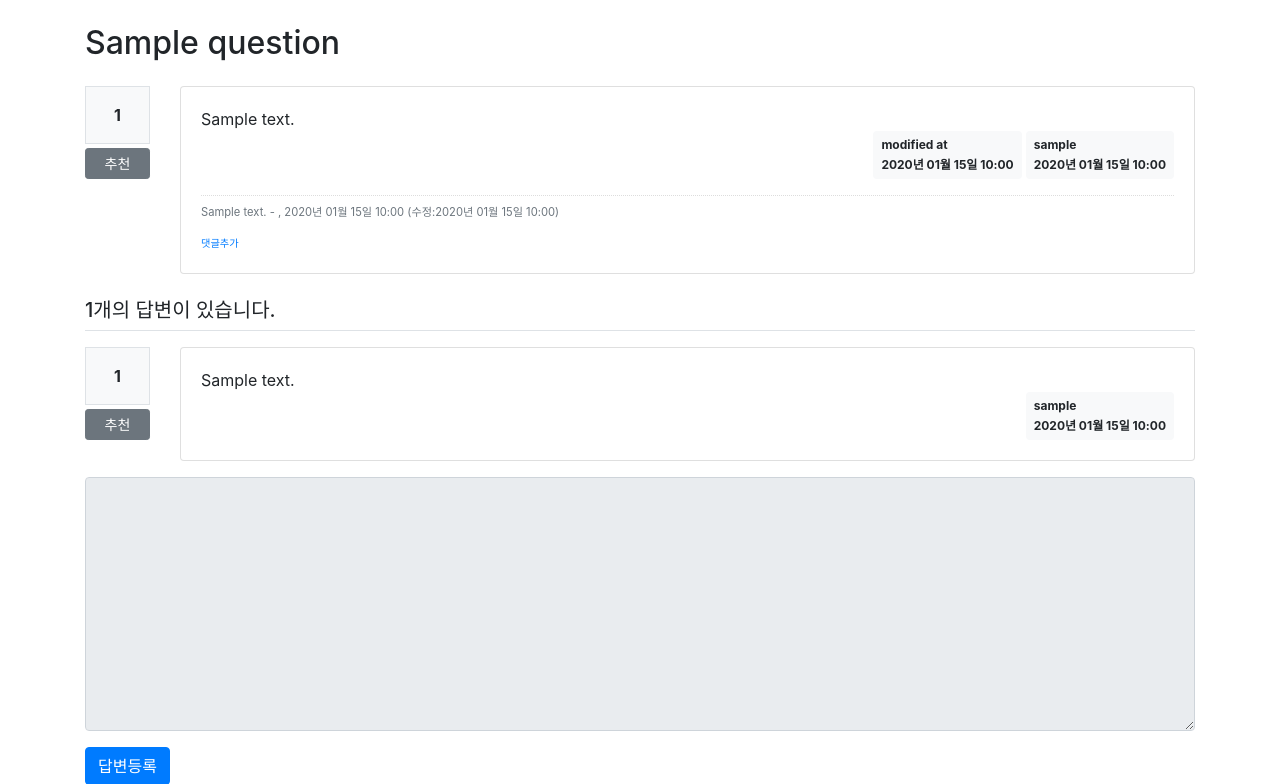
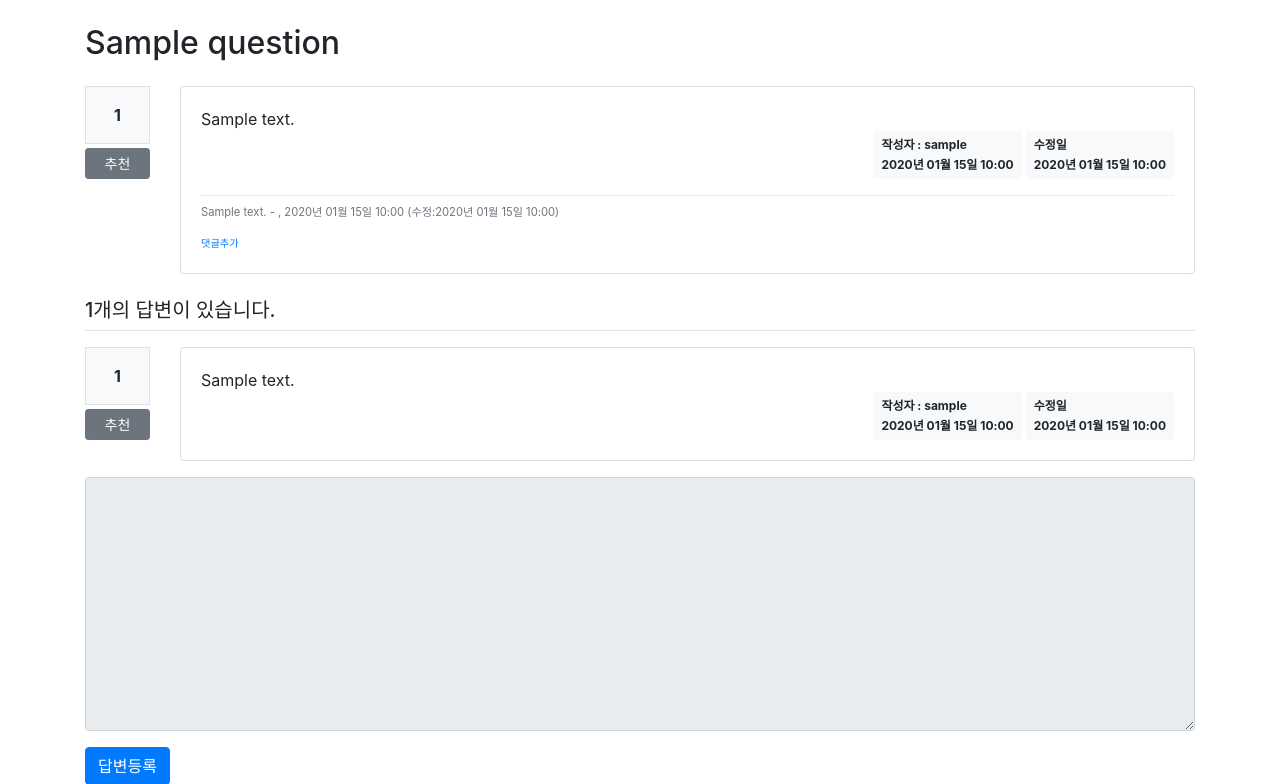
Before and after one commit to lee-kangpyo/flask-nb, a Flask app: page /question/detail/1 in a window 1280 px wide. Shown: the part 57-841 px from the top of the page. Run offline with Flask 2, Linux system fonts and the light colour scheme; tables that the repository leaves empty hold one stand-in row (values such as "Sample post"); some libraries are stand-ins or nearby versions.

Commit message:
답변 삭제 기능 구현 및 답변 수정일 보여주기

```diff
--- a/pybo/templates/question/question_detail.html
+++ b/pybo/templates/question/question_detail.html
@@ -15,16 +15,16 @@
 				<div class="card-body">
 					<div class="card-text" style="white-space:pre-line;">{{ question.content }}</div>
 					<div class="d-flex justify-content-end">
+						<div class="badge badge-light p-2 text-left">
+							<div class="mb-2">작성자 : {{ question.user.userName }}</div>
+							<div>{{ question.create_date | datetime }}</div>
+						</div>
 						{% if question.modify_date %}
-						<div class="badge badge-light p-2 text-left mr-1">
-							<div class="mb-2">modified at</div>
+						<div class="badge badge-light p-2 text-left ml-1">
+							<div class="mb-2">수정일</div>
 							<div>{{ question.modify_date | datetime }}</div>
 						</div>
 						{% endif %}
-						<div class="badge badge-light p-2 text-left">
-							<div class="mb-2">{{ question.user.userName }}</div>
-							<div>{{ question.create_date | datetime }}</div>
-						</div>
 					</div>
 					{% if g.user == question.user%}
 					<div class = "my-3" >
@@ -75,10 +75,16 @@
 					<div class="card-body">
 						<div class="card-text" style="white-space:pre-line;">{{ answer.content }}</div>
 						<div class="d-flex justify-content-end">
-							<div class="badge badge-light p-2 text-left">
-								<div class="mb-2">{{ answer.user.userName }}</div>
+							<div class="badge badge-light p-2 text-left ">
+								<div class="mb-2">작성자 : {{ answer.user.userName }}</div>
 								<div>{{ answer.create_date | datetime  }}</div>
 							</div>
+							{% if answer.modify_date %}
+								<div class="badge badge-light p-2 text-left ml-1">
+									<div class="mb-2">수정일</div>
+									<div>{{ answer.modify_date | datetime  }}</div>
+								</div>
+							{% endif %}
 						</div>
 						{% if g.user == answer.user %}
 						<div class="my-3">
```
Also changed, not shown: pybo/views/answer_views.py (+8 -2 lines).
